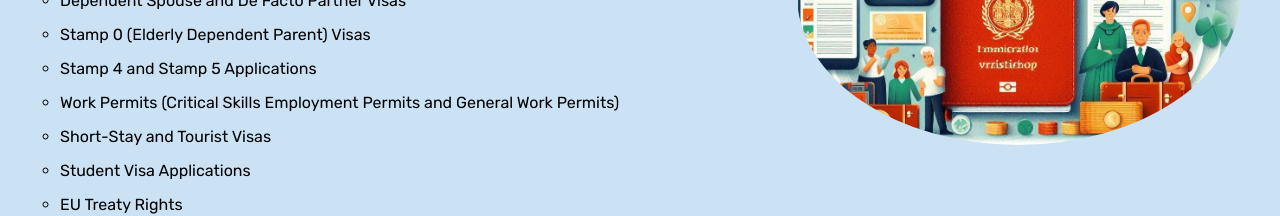
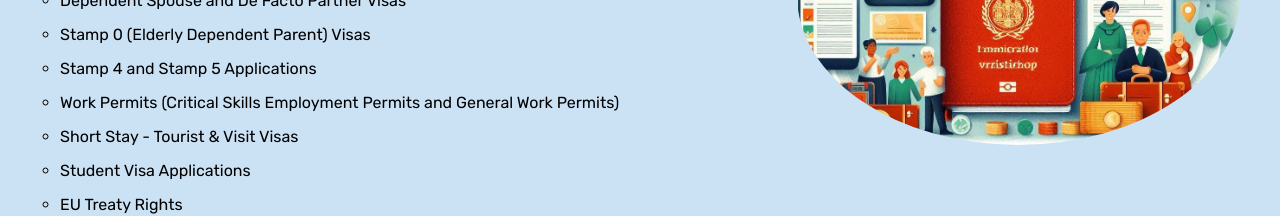
Before and after one commit to TartejBrothers/Poolbeg-Immigration, a React (Create React App) app: page / in a window 1280 px wide. Shown: the part 1120-1336 px from the top of the page. Built offline with nearby package versions, Linux system fonts and the light colour scheme.

Commit message:
Updated: Content

```diff
--- a/src/pages/aboutus.jsx
+++ b/src/pages/aboutus.jsx
@@ -38,7 +38,7 @@ export default function AboutUs() {
             Work Permits (Critical Skills Employment Permits and General Work
             Permits)
           </li>
-          <li>Short-Stay and Tourist Visas</li>
+          <li>Short Stay - Tourist & Visit Visas</li>
           <li>Student Visa Applications</li>
           <li>EU Treaty Rights</li>
           <li>Labour Market Means Test</li>
--- a/src/pages/home.jsx
+++ b/src/pages/home.jsx
@@ -39,7 +39,6 @@ export default function Home() {
     <div className="home">
       <Navbar />
       <ContactFormPopup isVisible={isPopupVisible} onClose={togglePopup} />
-
 
       <AcceptCookies
         isVisible={isCookiesAccepted}
@@ -98,7 +97,7 @@ export default function Home() {
               Work Permits (Critical Skills Employment Permits and General Work
               Permits)
             </li>
-            <li>Short-Stay and Tourist Visas</li>
+            <li>Short Stay - Tourist & Visit Visas</li>
             <li>Student Visa Applications</li>
             <li>EU Treaty Rights</li>
             <li>Labour Market Means Test</li>
```
